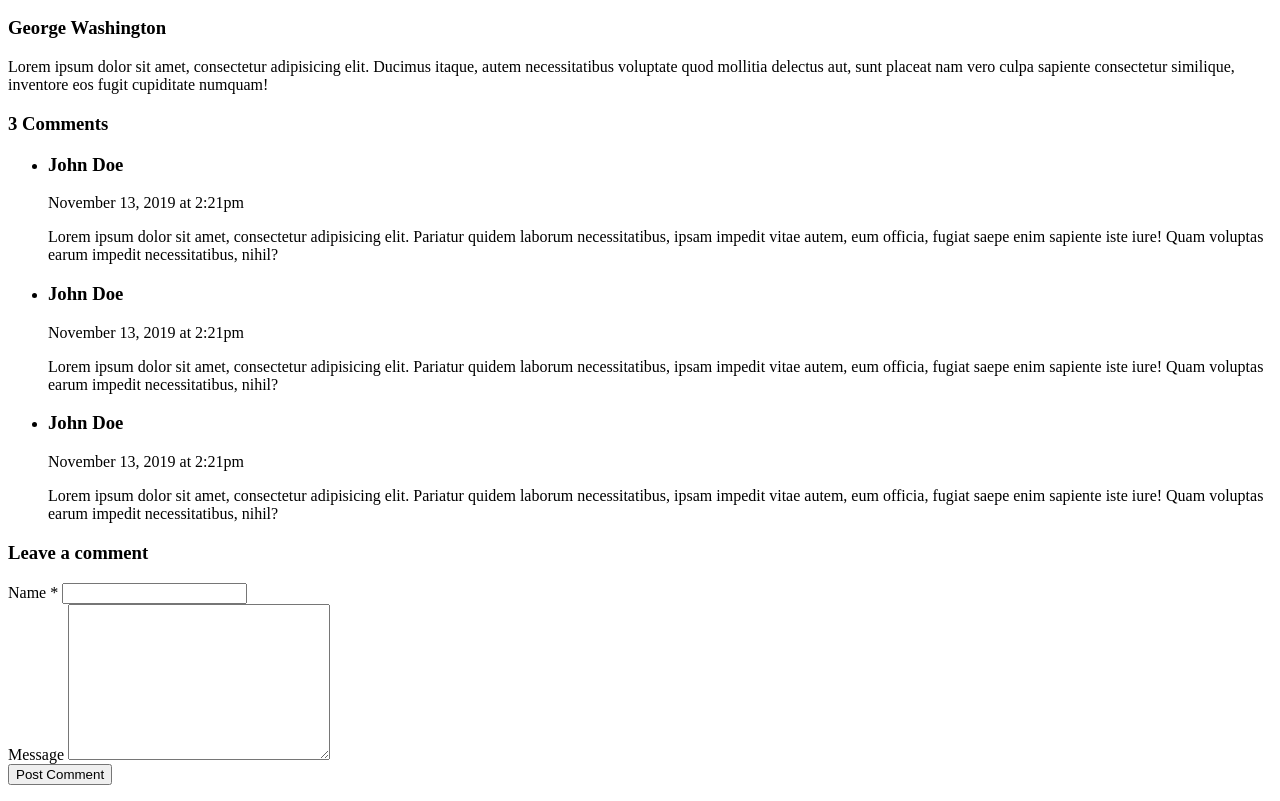
After one commit to FeryLuc/READ_IT_25_26, a PHP site: page /posts/show.php in a window 1280 px wide. The commit adds this page. Shown: the part 1492-2293 px from the top of the page. Run offline with PHP 8.4, Linux system fonts and the light colour scheme.

```diff
--- /dev/null
+++ b/app/views/posts/show.php
@@ -0,0 +1,160 @@
+        <div class="row">
+          <div class="col-lg-8 ftco-animate">
+          	<p class="mb-5">
+              <img src="images/image_1.jpg" alt="" class="img-fluid">
+            </p>
+
+            <h1 class="mb-3 h1">Article title</h1>
+            <p>Lorem ipsum dolor sit amet, consectetur adipisicing elit. Reiciendis, eius mollitia suscipit, quisquam doloremque distinctio perferendis et doloribus unde architecto optio laboriosam porro adipisci sapiente officiis nemo accusamus ad praesentium? Esse minima nisi et. Dolore perferendis, enim praesentium omnis, iste doloremque quia officia optio deserunt molestiae voluptates soluta architecto tempora.</p>
+            <p>Molestiae cupiditate inventore animi, maxime sapiente optio, illo est nemo veritatis repellat sunt doloribus nesciunt! Minima laborum magni reiciendis qui voluptate quisquam voluptatem soluta illo eum ullam incidunt rem assumenda eveniet eaque sequi deleniti tenetur dolore amet fugit perspiciatis ipsa, odit. Nesciunt dolor minima esse vero ut ea, repudiandae suscipit!</p>
+            <h2 class="mb-3 mt-5">#2. Creative WordPress Themes</h2>
+            <p>Temporibus ad error suscipit exercitationem hic molestiae totam obcaecati rerum, eius aut, in. Exercitationem atque quidem tempora maiores ex architecto voluptatum aut officia doloremque. Error dolore voluptas, omnis molestias odio dignissimos culpa ex earum nisi consequatur quos odit quasi repellat qui officiis reiciendis incidunt hic non? Debitis commodi aut, adipisci.</p>
+            <p class="mb-5">
+              <img src="images/image_2.jpg" alt="" class="img-fluid">
+            </p>
+            <p>Quisquam esse aliquam fuga distinctio, quidem delectus veritatis reiciendis. Nihil explicabo quod, est eos ipsum. Unde aut non tenetur tempore, nisi culpa voluptate maiores officiis quis vel ab consectetur suscipit veritatis nulla quos quia aspernatur perferendis, libero sint. Error, velit, porro. Deserunt minus, quibusdam iste enim veniam, modi rem maiores.</p>
+            <p>Odit voluptatibus, eveniet vel nihil cum ullam dolores laborum, quo velit commodi rerum eum quidem pariatur! Quia fuga iste tenetur, ipsa vel nisi in dolorum consequatur, veritatis porro explicabo soluta commodi libero voluptatem similique id quidem? Blanditiis voluptates aperiam non magni. Reprehenderit nobis odit inventore, quia laboriosam harum excepturi ea.</p>
+            <p>Adipisci vero culpa, eius nobis soluta. Dolore, maxime ullam ipsam quidem, dolor distinctio similique asperiores voluptas enim, exercitationem ratione aut adipisci modi quod quibusdam iusto, voluptates beatae iure nemo itaque laborum. Consequuntur et pariatur totam fuga eligendi vero dolorum provident. Voluptatibus, veritatis. Beatae numquam nam ab voluptatibus culpa, tenetur recusandae!</p>
+            <p>Voluptas dolores dignissimos dolorum temporibus, autem aliquam ducimus at officia adipisci quasi nemo a perspiciatis provident magni laboriosam repudiandae iure iusto commodi debitis est blanditiis alias laborum sint dolore. Dolores, iure, reprehenderit. Error provident, pariatur cupiditate soluta doloremque aut ratione. Harum voluptates mollitia illo minus praesentium, rerum ipsa debitis, inventore?</p>
+            <div class="tag-widget post-tag-container mb-5 mt-5">
+              <div class="tagcloud">
+                <a href="#" class="tag-cloud-link">Life</a>
+                <a href="#" class="tag-cloud-link">Sport</a>
+                <a href="#" class="tag-cloud-link">Tech</a>
+                <a href="#" class="tag-cloud-link">Travel</a>
+              </div>
+            </div>
+
+            <div class="about-author d-flex p-4 bg-light">
+              <div class="bio mr-5">
+                <img src="images/person_1.jpg" alt="Image placeholder" class="img-fluid mb-4">
+              </div>
+              <div class="desc">
+                <h3>George Washington</h3>
+                <p>Lorem ipsum dolor sit amet, consectetur adipisicing elit. Ducimus itaque, autem necessitatibus voluptate quod mollitia delectus aut, sunt placeat nam vero culpa sapiente consectetur similique, inventore eos fugit cupiditate numquam!</p>
+              </div>
+            </div>
+
+
+            <div class="pt-5 mt-5">
+              <h3 class="mb-5">3 Comments</h3>
+              <ul class="comment-list">
+                <li class="comment">
+                  <div class="comment-body">
+                    <h3>John Doe</h3>
+                    <div class="meta mb-3">November 13, 2019 at 2:21pm</div>
+                    <p>Lorem ipsum dolor sit amet, consectetur adipisicing elit. Pariatur quidem laborum necessitatibus, ipsam impedit vitae autem, eum officia, fugiat saepe enim sapiente iste iure! Quam voluptas earum impedit necessitatibus, nihil?</p>
+                  </div>
+                </li>
+
+                <li class="comment">
+                  <div class="comment-body">
+                    <h3>John Doe</h3>
+                    <div class="meta mb-3">November 13, 2019 at 2:21pm</div>
+                    <p>Lorem ipsum dolor sit amet, consectetur adipisicing elit. Pariatur quidem laborum necessitatibus, ipsam impedit vitae autem, eum officia, fugiat saepe enim sapiente iste iure! Quam voluptas earum impedit necessitatibus, nihil?</p>
+                  </div>
+                </li>
+
+                <li class="comment">
+                  <div class="comment-body">
+                    <h3>John Doe</h3>
+                    <div class="meta mb-3">November 13, 2019 at 2:21pm</div>
+                    <p>Lorem ipsum dolor sit amet, consectetur adipisicing elit. Pariatur quidem laborum necessitatibus, ipsam impedit vitae autem, eum officia, fugiat saepe enim sapiente iste iure! Quam voluptas earum impedit necessitatibus, nihil?</p>
+                  </div>
+                </li>
+              </ul>
+              <!-- END comment-list -->
+
+              <div class="comment-form-wrap pt-5">
+                <h3 class="mb-5">Leave a comment</h3>
+                <form action="#" class="p-5 bg-light" method="post">
+                  <div class="form-group">
+                    <label for="name">Name *</label>
+                    <input type="text" class="form-control" id="name">
+                  </div>
+                  <div class="form-group">
+                    <label for="message">Message</label>
+                    <textarea name="" id="message" cols="30" rows="10" class="form-control"></textarea>
+                  </div>
+                  <div class="form-group">
+                    <input type="hidden" name="postId" value="4" />
+                    <input type="submit" value="Post Comment" class="btn py-3 px-4 btn-primary">
+                  </div>
+
+                </form>
+              </div>
+            </div>
+
+          </div> <!-- .col-md-8 -->
+          <!-- <div class="col-lg-4 sidebar pl-lg-5 ftco-animate">
+            <div class="sidebar-box">
+              <form action="#" class="search-form">
+                <div class="form-group">
+                  <span class="icon icon-search"></span>
+                  <input type="text" class="form-control" placeholder="Type a keyword and hit enter">
+                </div>
+              </form>
+            </div>
+            <div class="sidebar-box ftco-animate">
+              <div class="categories">
+                <h3>Categories</h3>
+                <li><a href="#">Illustration <span class="ion-ios-arrow-forward"></span></a></li>
+                <li><a href="#">Branding <span class="ion-ios-arrow-forward"></span></a></li>
+                <li><a href="#">Application <span class="ion-ios-arrow-forward"></span></a></li>
+                <li><a href="#">Design <span class="ion-ios-arrow-forward"></span></a></li>
+                <li><a href="#">Marketing <span class="ion-ios-arrow-forward"></span></a></li>
+              </div>
+            </div>
+
+            <div class="sidebar-box ftco-animate">
+              <h3>Recent Blog</h3>
+              <div class="block-21 mb-4 d-flex">
+                <a class="blog-img mr-4" style="background-image: url(images/image_1.jpg);"></a>
+                <div class="text">
+                  <h3 class="heading"><a href="#">Even the all-powerful Pointing has no control about the blind texts</a></h3>
+                  <div class="meta">
+                    <div><a href="#"><span class="icon-calendar"></span> Nov. 14, 2019</a></div>
+                    <div><a href="#"><span class="icon-person"></span> Admin</a></div>
+                    <div><a href="#"><span class="icon-chat"></span> 19</a></div>
+                  </div>
+                </div>
+              </div>
+              <div class="block-21 mb-4 d-flex">
+                <a class="blog-img mr-4" style="background-image: url(images/image_2.jpg);"></a>
+                <div class="text">
+                  <h3 class="heading"><a href="#">Even the all-powerful Pointing has no control about the blind texts</a></h3>
+                  <div class="meta">
+                    <div><a href="#"><span class="icon-calendar"></span> Nov. 14, 2019</a></div>
+                    <div><a href="#"><span class="icon-person"></span> Admin</a></div>
+                    <div><a href="#"><span class="icon-chat"></span> 19</a></div>
+                  </div>
+                </div>
+              </div>
+              <div class="block-21 mb-4 d-flex">
+                <a class="blog-img mr-4" style="background-image: url(images/image_3.jpg);"></a>
+                <div class="text">
+                  <h3 class="heading"><a href="#">Even the all-powerful Pointing has no control about the blind texts</a></h3>
+                  <div class="meta">
+                    <div><a href="#"><span class="icon-calendar"></span> Nov. 14, 2019</a></div>
+                    <div><a href="#"><span class="icon-person"></span> Admin</a></div>
+                    <div><a href="#"><span class="icon-chat"></span> 19</a></div>
+                  </div>
+                </div>
+              </div>
+            </div>
+
+            <div class="sidebar-box ftco-animate">
+              <h3>Tag Cloud</h3>
+              <div class="tagcloud">
+                <a href="#" class="tag-cloud-link">cat</a>
+                <a href="#" class="tag-cloud-link">abstract</a>
+                <a href="#" class="tag-cloud-link">people</a>
+                <a href="#" class="tag-cloud-link">person</a>
+                <a href="#" class="tag-cloud-link">model</a>
+                <a href="#" class="tag-cloud-link">delicious</a>
+                <a href="#" class="tag-cloud-link">desserts</a>
+                <a href="#" class="tag-cloud-link">drinks</a>
+              </div>
+            </div> -->
+        </div>
+      </div>
--- a/app/views/templates/partials/_nav.php
+++ b/app/views/templates/partials/_nav.php
@@ -1,13 +1,13 @@
 	  <nav class="navbar px-md-0 navbar-expand-lg navbar-dark ftco_navbar bg-dark ftco-navbar-light" id="ftco-navbar">
 	    <div class="container">
-	      <a class="navbar-brand" href="index.html">Read<i>it</i>.</a>
+	      <a class="navbar-brand" href="?posts">Read<i>it</i>.</a>
 	      <button class="navbar-toggler" type="button" data-toggle="collapse" data-target="#ftco-nav" aria-controls="ftco-nav" aria-expanded="false" aria-label="Toggle navigation">
 	        <span class="oi oi-menu"></span> Menu
 	      </button>
 
 	      <div class="collapse navbar-collapse" id="ftco-nav">
 	        <ul class="navbar-nav ml-auto">
-	          <li class="nav-item active"><a href="index.html" class="nav-link">Home</a></li>
+	          <li class="nav-item active"><a href="?posts" class="nav-link">Home</a></li>
 	          <li class="nav-item"><a href="contact.html" class="nav-link">Contact</a></li>
 	        </ul>
 	      </div>
```
Also changed, not shown: app/controllers/postsController.php (added, +28 -0 lines), app/models/postsModel.php (added, +19 -0 lines), app/routers/index.php (+8 -0 lines), app/routers/posts.php (added, +14 -0 lines), app/views/posts/index.php (added, +32 -0 lines).
